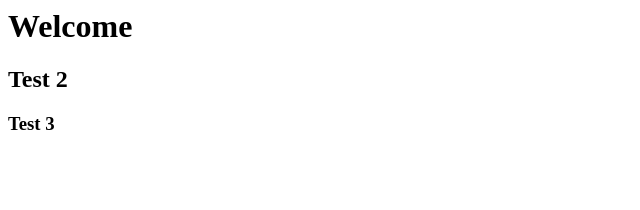
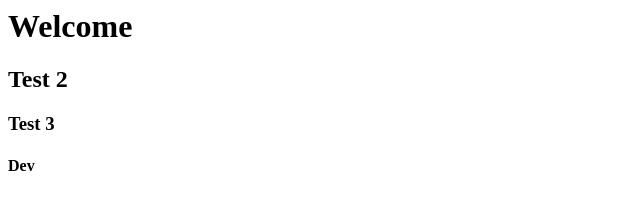
Before and after one commit to tanmoy12deyashi/tmd.github.io, a plain HTML site: page index.html in a window 1280 px wide. Shown: the full height of the page, 0-640 px from the left. Drawn offline with Linux system fonts and the light colour scheme.

Commit message:
dev updated

```diff
--- a/index.html
+++ b/index.html
@@ -1,3 +1,4 @@
 <h1>Welcome</h1>
 <h2>Test 2</h2>
 <h3>Test 3</h3>
+<h4>Dev</h4>
```
